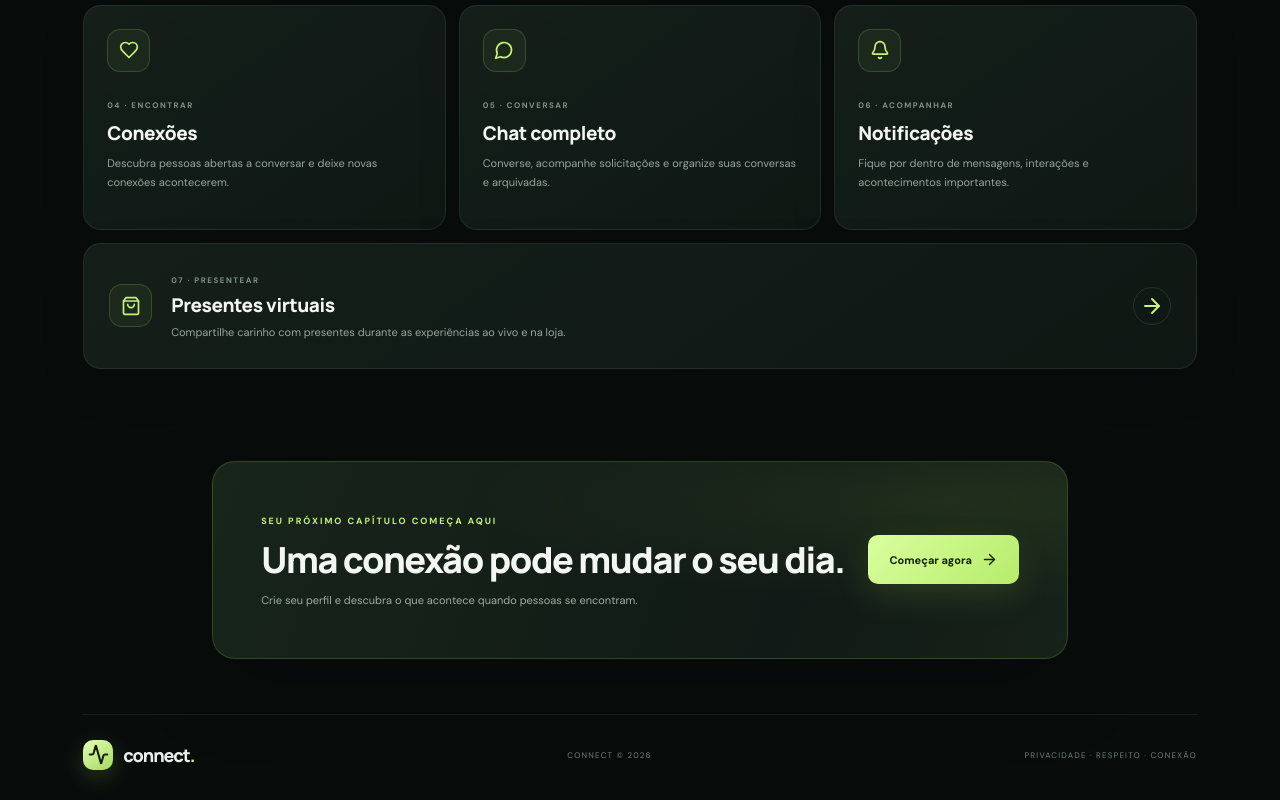
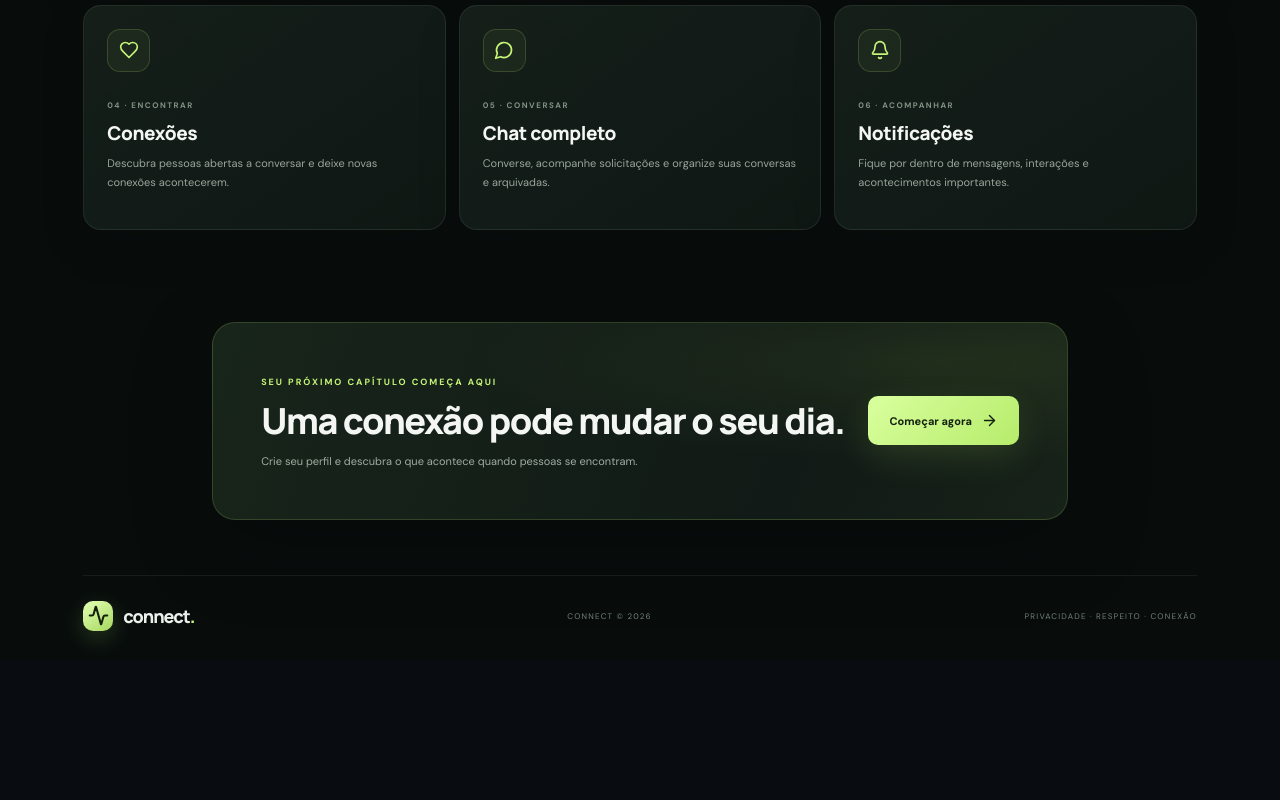
Before and after one commit to appswebb/Connect, a Next.js app: page /Connect/ in a window 1280 px wide. Shown: the part 1388-2188 px from the top of the page. After the commit the page ends 2049 px from the top, so only its background shows below. Built offline with nearby package versions, Linux system fonts and the light colour scheme.

Commit message:
Remove virtual gifts from the public CONNECT site

```diff
--- a/app/page.tsx
+++ b/app/page.tsx
@@ -228,7 +228,7 @@ export default function Home(){
    <article className="public-feature-card"><span className="public-feature-icon"><Heart/></span><small>04 · ENCONTRAR</small><h3>Conexões</h3><p>Descubra pessoas abertas a conversar e deixe novas conexões acontecerem.</p></article>
    <article className="public-feature-card"><span className="public-feature-icon"><MessageCircle/></span><small>05 · CONVERSAR</small><h3>Chat completo</h3><p>Converse, acompanhe solicitações e organize suas conversas e arquivadas.</p></article>
    <article className="public-feature-card"><span className="public-feature-icon"><Bell/></span><small>06 · ACOMPANHAR</small><h3>Notificações</h3><p>Fique por dentro de mensagens, interações e acontecimentos importantes.</p></article>
-   <article className="public-feature-card public-feature-wide"><span className="public-feature-icon"><ShoppingBag/></span><div><small>07 · PRESENTEAR</small><h3>Presentes virtuais</h3><p>Compartilhe carinho com presentes durante as experiências ao vivo e na loja.</p></div><span className="public-feature-arrow"><ArrowRight/></span></article>
+
   </div></section>
   <section className="public-bottom-cta"><div><span>SEU PRÓXIMO CAPÍTULO COMEÇA AQUI</span><h2>Uma conexão pode mudar o seu dia.</h2><p>Crie seu perfil e descubra o que acontece quando pessoas se encontram.</p></div><button className="primary" onClick={()=>{setMode("signup");setAuthScreen("auth");}}>Começar agora <ArrowRight size={17}/></button></section>
   <footer className="public-footer"><a className="brand"><span className="brand-icon"><Activity/></span>connect<span>.</span></a><span>CONNECT © 2026</span><span>PRIVACIDADE · RESPEITO · CONEXÃO</span></footer>
```
